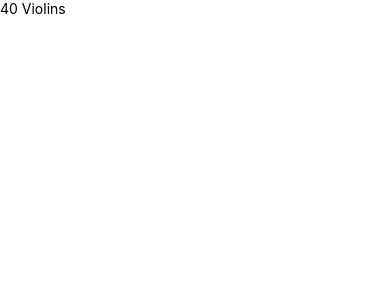
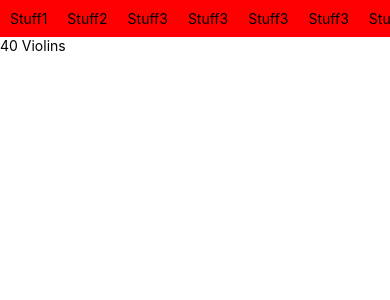
Before and after one commit to cursorweb/40violins, a React Native app: screen / in a window 390 px wide. Shown: the top 300 px of the page. Built offline with nearby package versions, Linux system fonts and the light colour scheme.

Commit message:
added basic nav

```diff
--- a/App.tsx
+++ b/App.tsx
@@ -1,8 +1,10 @@
+import Nav from './components/Nav';
 import { StyleSheet, Text, SafeAreaView } from 'react-native';
 
 export default function App() {
   return (
     <SafeAreaView>
+      <Nav />
       <Text>40 Violins</Text>
     </SafeAreaView>
   );
--- a/components/Nav.tsx
+++ b/components/Nav.tsx
@@ -1,5 +1,31 @@
-import { View, StyleSheet } from "react-native";
+import { ScrollView, StyleSheet, Text } from "react-native";
 
 export default function Nav() {
+  return (
+    <ScrollView style={styles.nav} horizontal={true} bounces={false}>
+      <Text style={styles.btn}>Stuff1</Text>
+      <Text style={styles.btn}>Stuff2</Text>
+      <Text style={styles.btn}>Stuff3</Text>
+      <Text style={styles.btn}>Stuff3</Text>
+      <Text style={styles.btn}>Stuff3</Text>
+      <Text style={styles.btn}>Stuff3</Text>
+      <Text style={styles.btn}>Stuff3</Text>
+      <Text style={styles.btn}>Stuff3</Text>
+      <Text style={styles.btn}>Stuff3</Text>
+      <Text style={styles.btn}>Stuff3</Text>
+      <Text style={styles.btn}>Stuff3</Text>
+    </ScrollView>
+  );
+}
 
-}
+const styles = StyleSheet.create({
+  btn: {
+    backgroundColor: "red",
+    padding: 10
+  },
+  nav: {
+    display: "flex",
+    flexDirection: "row",
+    backgroundColor: "orange"
+  }
+});
--- a/package.json
+++ b/package.json
@@ -1,4 +1,5 @@
 {
+  "private": true,
   "name": "40violins",
   "version": "1.0.0",
   "main": "node_modules/expo/AppEntry.js",
@@ -23,6 +24,5 @@
     "@types/react": "~17.0.21",
     "@types/react-native": "~0.66.13",
     "typescript": "~4.3.5"
-  },
-  "private": true
+  }
 }
```
Also changed, not shown: 1 other file (tests, documents, lock files or other folders).
